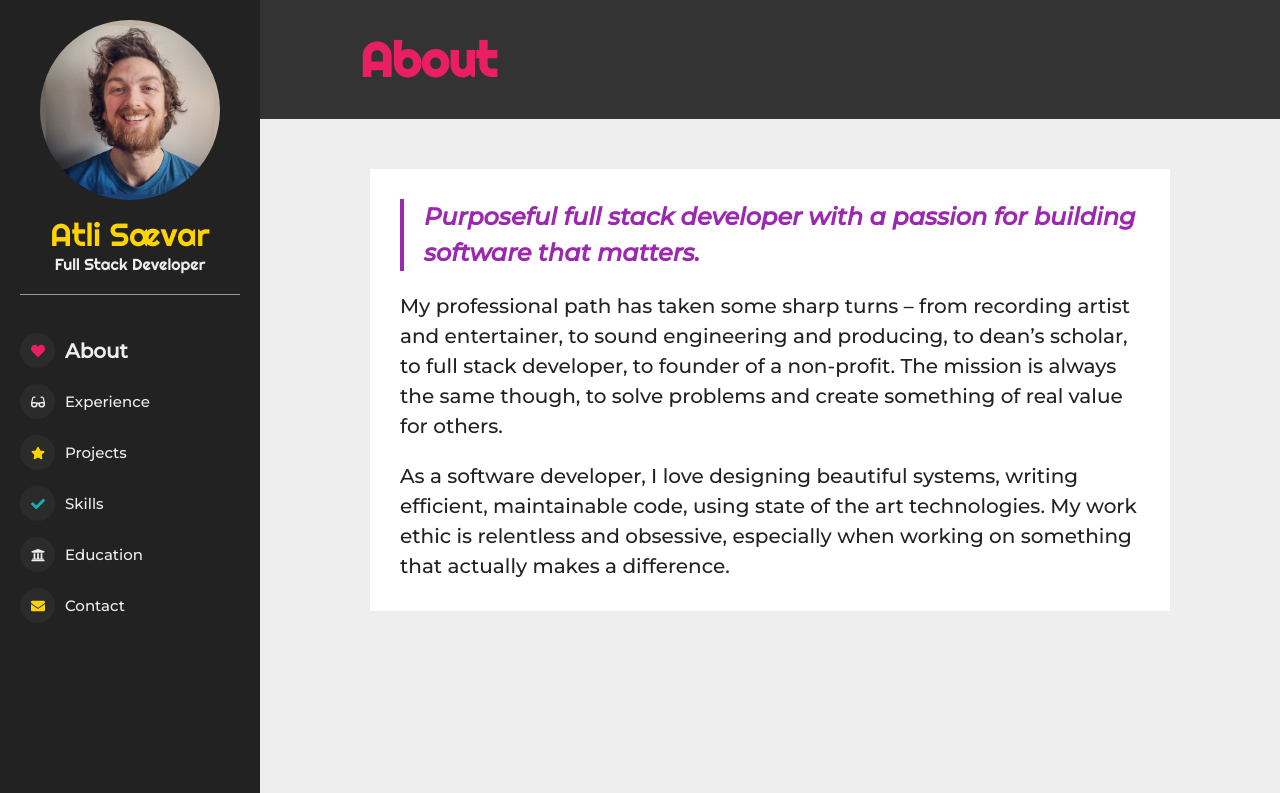
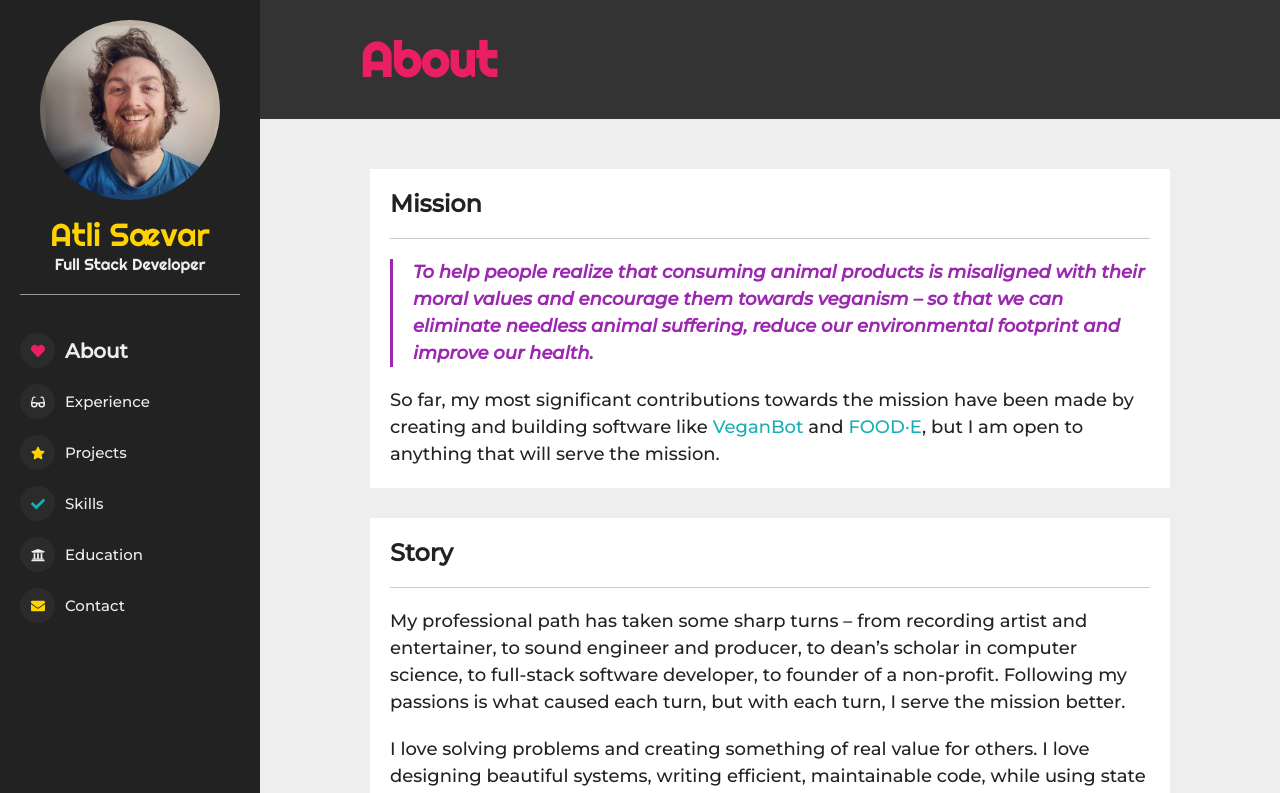
Before and after one commit to atlisg/portfolio, a Next.js app: page /resume in a window 1280 px wide. Shown: the top 793 px of the page. Built offline with nearby package versions, Linux system fonts and the light colour scheme.

Commit message:
found the vegan

```diff
--- a/components/About.tsx
+++ b/components/About.tsx
@@ -4,53 +4,90 @@ import theme from '../styles/theme';
 const About = () => (
   <div className="container">
     <Card>
-      <h3 className="section-caption">
-        Purposeful full stack developer with a passion for building software that matters.
+      <h2 className="section-title">Mission</h2>
+      <h3 className="section-why">
+        To help people realize that consuming animal products is misaligned with their moral values
+        and encourage them towards veganism – so that we can eliminate needless animal suffering,
+        reduce our environmental footprint and improve our health.
       </h3>
       <p className="section-text">
+        So far, my most significant contributions towards the mission have been made by creating and
+        building software like{' '}
+        <a className="link" href="//veganbot.com/" target="_blank">
+          VeganBot
+        </a>{' '}
+        and{' '}
+        <a className="link" href="//foodprintcalculator.com/" target="_blank">
+          FOOD·E
+        </a>
+        , but I am open to anything that will serve the mission.
+      </p>
+    </Card>
+    <Card>
+      <h2 className="section-title">Story</h2>
+      <p className="section-text">
         My professional path has taken some sharp turns – from recording artist and entertainer, to
-        sound engineering and producing, to dean’s scholar, to full stack developer, to founder of a
-        non-profit. The mission is always the same though, to solve problems and create something of
-        real value for others.
+        sound engineer and producer, to dean’s scholar in computer science, to full-stack software
+        developer, to founder of a non-profit. Following my passions is what caused each turn, but
+        with each turn, I serve the mission better.
       </p>
       <p className="section-text">
-        As a software developer, I love designing beautiful systems, writing efficient, maintainable
-        code, using state of the art technologies. My work ethic is relentless and obsessive,
-        especially when working on something that actually makes a difference.
+        I love solving problems and creating something of real value for others. I love designing
+        beautiful systems, writing efficient, maintainable code, while using state of the art
+        technologies. My work ethic is relentless and obsessive, especially when working on
+        something that actually makes a difference.
+      </p>
+      <p className="section-text">
+        I love the power that comes with being a software developer – but with great power comes
+        great responsibility. That's why I want to use my powers, along with my passions, to make a
+        positive impact.
       </p>
     </Card>
     <style jsx>{`
       .container {
         margin: 0;
       }
-      .section-caption {
-        border-left: 4px solid ${theme.colors.purple};
-        margin: 10px;
+      .section-title {
+        margin: 0;
+        padding-bottom: 20px;
+        border-bottom: 1px solid ${theme.colors.borderColor};
+        color: ${theme.colors.text};
+      }
+      .section-why {
+        border-left: 3px solid ${theme.colors.purple};
         padding-left: 20px;
+        margin: 20px 0 0;
         color: ${theme.colors.purple};
         line-height: 1.5;
-        font-size: 20px;
+        font-size: 16px;
         text-align: left;
         font-style: italic;
       }
       .section-text {
-        margin: 20px 10px 10px;
+        margin: 20px 0 0;
         font-style: normal;
         font-size: 16px;
         text-align: left;
         line-height: 1.5;
         color: ${theme.colors.text};
       }
+      .link {
+        text-decoration: none;
+        color: ${theme.colors.blue};
+      }
+      .link:hover {
+        opacity: 0.8;
+      }
 
       @media only screen and (min-width: 768px) {
         .container {
           margin: 50px 0 0;
         }
-        .section-caption {
-          font-size: 24px;
+        .section-why {
+          font-size: 18px;
         }
         .section-text {
-          font-size: 20px;
+          font-size: 18px;
         }
       }
     `}</style>
--- a/components/Contact.tsx
+++ b/components/Contact.tsx
@@ -5,6 +5,15 @@ import SmallCard from './SmallCard';
 const Contact = () => (
   <div className="container">
     <SmallCard>
+      <h2>Get in touch</h2>
+      <p>
+        If you're looking for someone to create tailor-made web & mobile applications to scale your
+        impact and propel your mission towards a more ethical future, I'd be delighted to talk.
+      </p>
+      <p>
+        To get started, send me a brief description of your project, and we can start exploring the
+        next steps. Let's spread some love together!
+      </p>
       <div className="social-container">
         <SocialIcon url="mailto:atlisaevar@gmail.com" />
         <a href="mailto:atlisaevar@gmail.com">atlisaevar@gmail.com</a>
@@ -43,6 +52,16 @@ const Contact = () => (
       a:hover {
         color: ${theme.colors.blue};
       }
+      h2 {
+        font-size: 24px;
+        padding-bottom: 20px;
+        border-bottom: 1px solid ${theme.colors.borderColor};
+        margin: 20px;
+      }
+      p {
+        font-size: 18px;
+        margin: 20px;
+      }
     `}</style>
   </div>
 );
--- a/components/Education.tsx
+++ b/components/Education.tsx
@@ -1,9 +1,9 @@
 import theme from '../styles/theme';
-import SmallCard from './SmallCard';
+import Card from './Card';
 
 const Education = () => (
   <div className="container">
-    <SmallCard>
+    <Card>
       <div className="header">
         <img src="ru.png" alt="ru-logo" />
         <h3>Reykjavik University</h3>
@@ -15,8 +15,8 @@ const Education = () => (
         <li>B.S. in Computer Science</li>
         <li>Made the Dean's list for outstanding academic achievement</li>
       </ul>
-    </SmallCard>
-    <SmallCard>
+    </Card>
+    <Card>
       <div className="header">
         <img src="sae.png" alt="sae-logo" />
         <h3>SAE Institude</h3>
@@ -27,19 +27,17 @@ const Education = () => (
       <ul>
         <li>Diploma in Audio Engineering</li>
       </ul>
-    </SmallCard>
+    </Card>
     <style jsx>{`
       .container {
-        display: flex;
-        flex-wrap: wrap;
-        justify-content: center;
+        margin: 0;
       }
       .header {
         display: flex;
         flex-wrap: wrap;
         align-items: center;
-        padding: 10px 0;
-        margin: 0 20px;
+        margin: 0;
+        padding-bottom: 20px;
         border-bottom: 1px solid #ccc;
       }
       img {
@@ -47,13 +45,20 @@ const Education = () => (
         margin-right: 10px;
       }
       p {
-        margin: 20px;
+        margin: 20px 0;
         font-style: italic;
         color: ${theme.colors.darkGrey};
+      }
+      ul {
+        padding-left: 20px;
       }
       li {
         line-height: 1.5;
         margin-right: 20px;
+      }
+      h3 {
+        margin: 0;
+        font-size: 24px;
       }
     `}</style>
   </div>
--- a/components/Projects.tsx
+++ b/components/Projects.tsx
@@ -5,7 +5,7 @@ const Projects = ({ windowSize }) => (
     <Project
       image={windowSize.width < 578 ? 'food-e-mobile.png' : 'food-e.png'}
       title="FOOD·E"
-      about="Released in May 2020, FOOD·E is helping food professionals promote the sustainability of their food. Built with Next.js and MongoDB."
+      about="Released in May 2020, FOOD·E helps food professionals promote the sustainability of their food. Built with Next.js and MongoDB."
       homepage="//foodprintcalculator.com/"
       shortLink="foodprintcalculator.com"
       repo="//github.com/ethicodeorg/foodprint-calculator"
@@ -13,7 +13,7 @@ const Projects = ({ windowSize }) => (
     <Project
       image={windowSize.width < 578 ? 'ethicode-mobile.png' : 'ethicode-team.png'}
       title="Ethicode homepage"
-      about="Created in March 2020, the homepage for Ethicode was originally built with Vue.js but after experimenting with that framework a bit, I decided to rewrite this project using Next.js."
+      about="Created in March 2020, the Ethicode homepage was originally built with Vue.js but after experimenting with that framework a bit, I decided to rewrite this project using Next.js."
       homepage="//ethicode.org/"
       shortLink="ethicode.org"
       repo="//github.com/ethicodeorg/website"
--- a/styles/theme.tsx
+++ b/styles/theme.tsx
@@ -8,6 +8,7 @@ const theme = {
     lightText: '#eee',
     background: '#eee',
     darkBackground: '#222',
+    borderColor: '#ccc',
     pink: '#e91e63',
     yellow: '#ffd300',
     blue: '#18aeb5',
```
Also changed, not shown: pages/index.tsx (+4 -17 lines).
